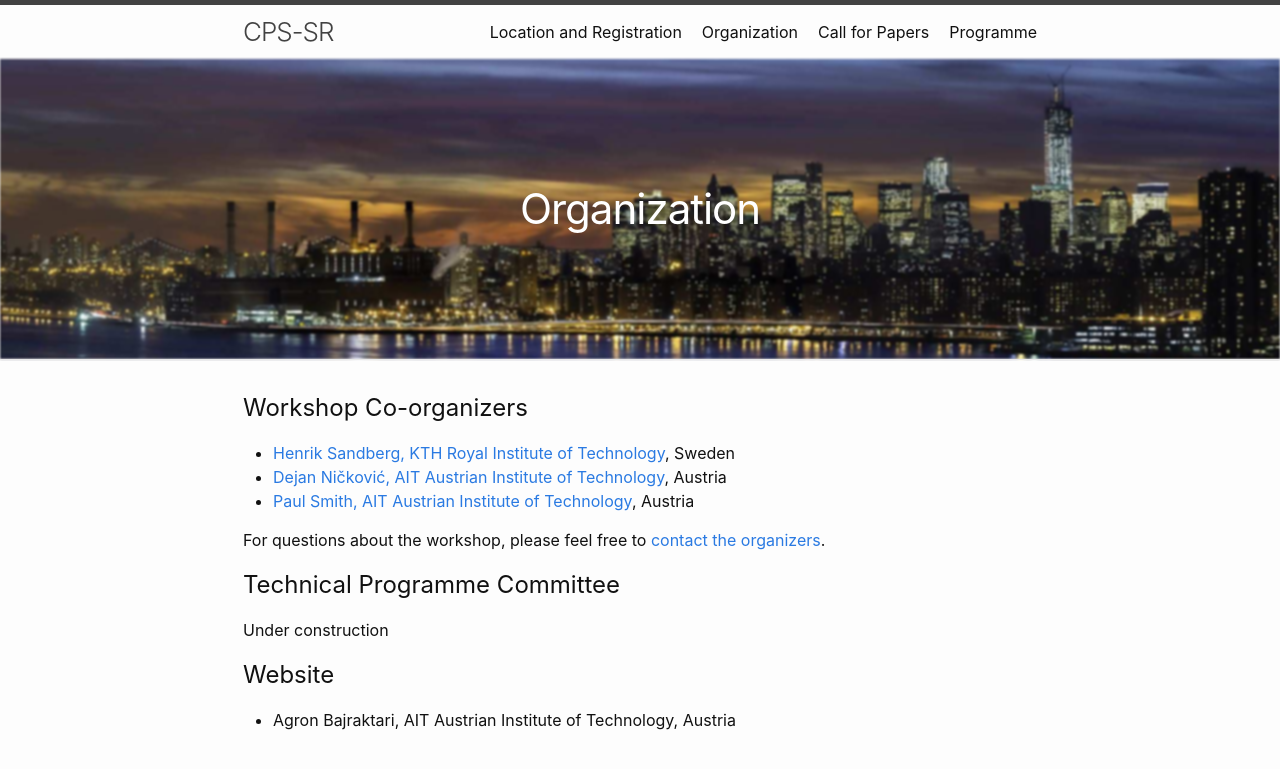
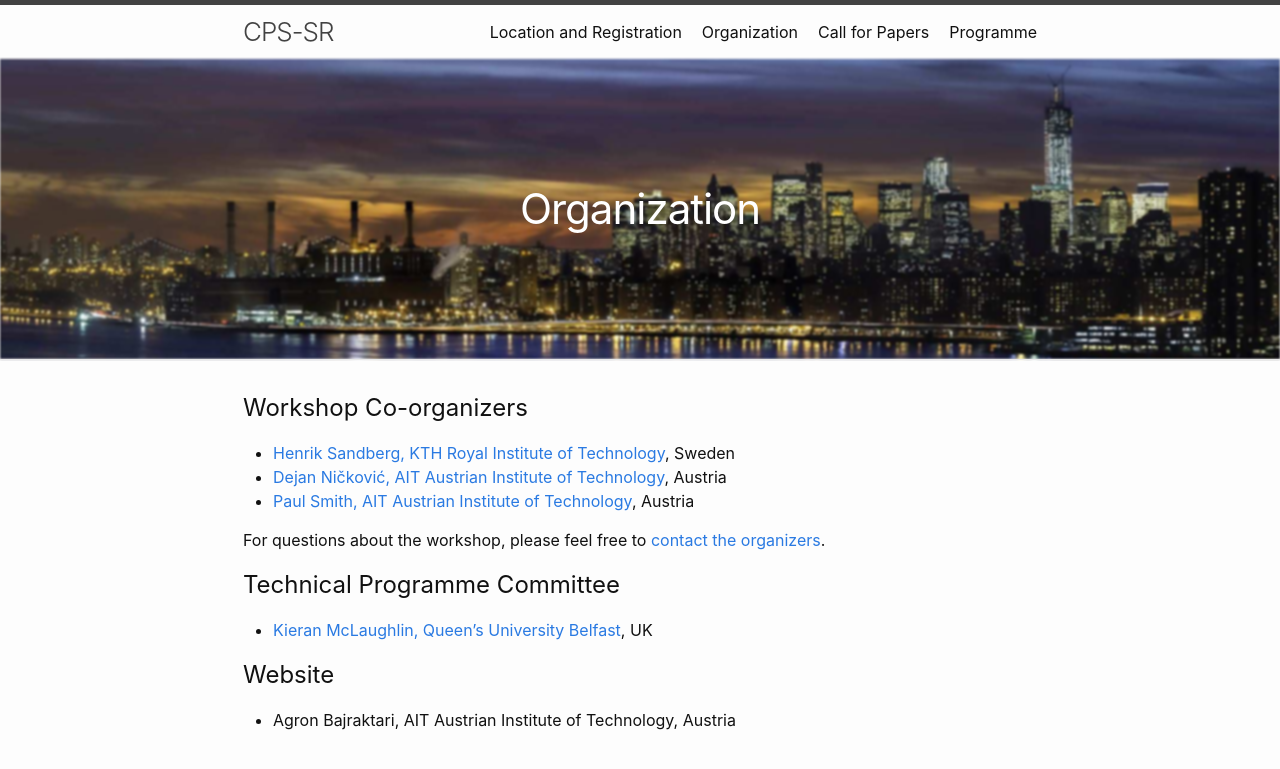
Before and after one commit to ait-csr/cps-sr, a Jekyll site: the page built from organization.md, in a window 1280 px wide. Shown: the top 769 px of the page. Built offline with Jekyll 4.4.1, drawn with Linux system fonts in a browser that asks for light colours.

Commit message:
Added Kieran to the TPC

```diff
--- a/organization.md
+++ b/organization.md
@@ -17,7 +17,7 @@ For questions about the workshop, please feel free to [contact the organizers](m
 
 # Technical Programme Committee
 
-Under construction
+* [Kieran McLaughlin, Queen's University Belfast](https://pure.qub.ac.uk/portal/en/persons/kieran-mclaughlin(31c4903b-a883-4ccd-8d7c-921e0612a887).html), UK
 
 # Website
 * Agron Bajraktari, AIT Austrian Institute of Technology, Austria
```
